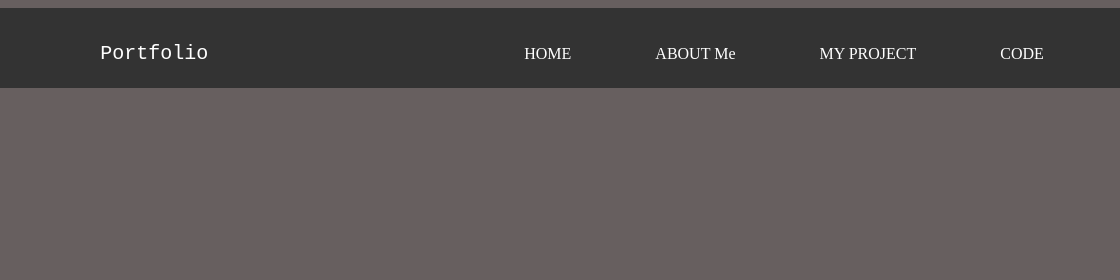
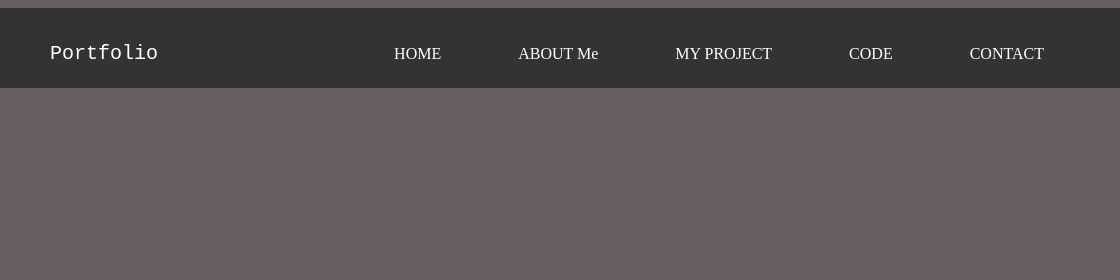
Before and after one commit to redempta21/portfolio-repo, a plain HTML site: page index.html in a window 1280 px wide. Shown: the top 280 px of the page, 160-1280 px from the left. Drawn offline with nearby package versions, Linux system fonts and the light colour scheme.

Commit message:
my commit

```diff
--- a/portfolio.css
+++ b/portfolio.css
@@ -34,13 +34,13 @@ text-align: start;
 }
 .portfolio {
 margin-top: 0px;
-margin-left: 100px;
+margin-left: 50px;
 font-family: 'Courier New', Courier, monospace;
 color: white;
 font-size: 20px;
 }
 .home {
-margin-left: 17rem;
+margin-left: 12rem;
 color: white;
 margin-top: 0px;
 cursor: pointer;
@@ -52,7 +52,7 @@ color: blue;
 .about {
 margin-top: 27px;
 color: white;
-margin-left: 20px;
+margin-left: 13px;
 cursor: pointer;
 margin-bottom: 100px;
 
```
